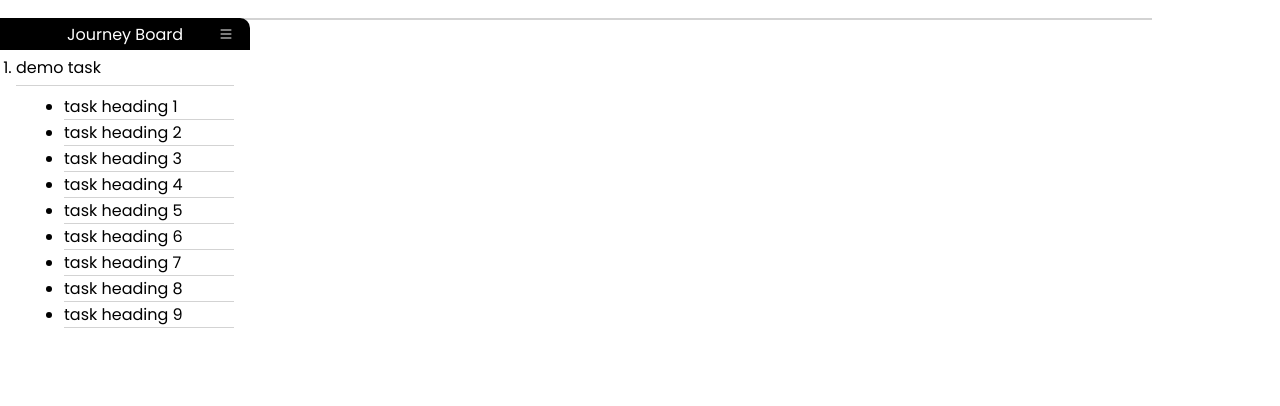
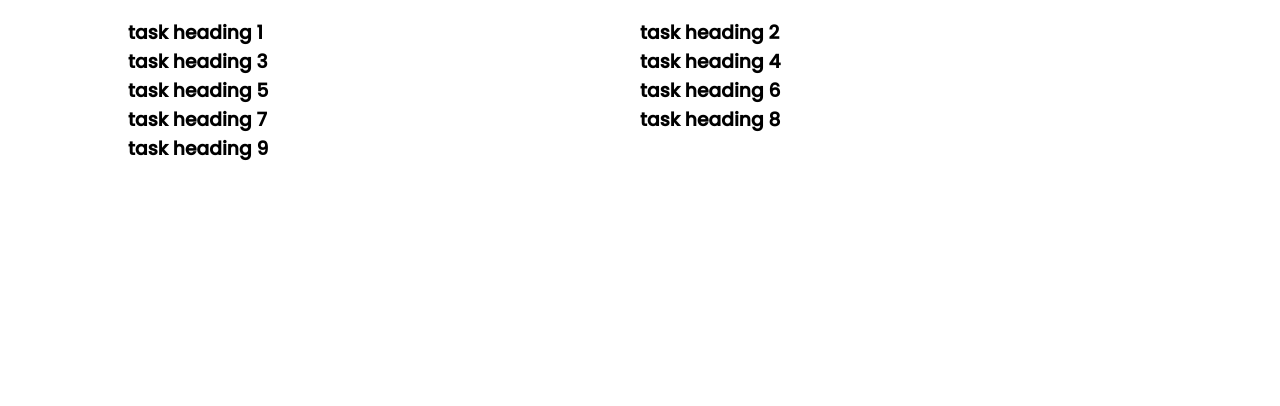
Before and after one commit to un-earthly/story-board-html-css-js, a plain HTML site: page index.html in a window 1280 px wide. Shown: the part 554-960 px from the top of the page. Before the commit the page ends 882 px from the top, so only its background shows below. Drawn offline with nearby package versions, Linux system fonts and the light colour scheme.

Commit message:
sidebar toggle and showing dynamic data

```diff
--- a/index.css
+++ b/index.css
@@ -112,8 +112,19 @@ nav {
     width: 250px;
     position: absolute;
     left: -0px;
+    top: 20%;
+    background-color: white;
+    height: 100%;
+    border-radius: 0 10px 0 0;
 }
 
+.sidebar.not_visible {
+    left: -200px;
+}
+
+.sidebar.visible {
+    left: 0px;
+}
 
 .menuicon {
     background-color: black;
@@ -123,6 +134,7 @@ nav {
     display: grid;
     place-items: center;
     border-radius: 0 10px 0 0;
+    cursor: pointer;
 }
 
 .menuicon>i {
--- a/index.html
+++ b/index.html
@@ -45,7 +45,7 @@
         <p>you're taking a new challange of new project</p>
         <h1 class="text-center">Demo Task</h1>
 
-        <div class="sidebar">
+        <div id="sidebar" class="sidebar not_visible">
             <div id="menuicon" class="menuicon">
                 <p>Journey Board</p>
                 <i class="bi bi-list"></i>
@@ -55,9 +55,7 @@
             </ol>
         </div>
         <!-- body -->
-        <div class="taskcontainer">
-            <div class="border"></div>
-            <div class="border"></div>
+        <div id="taskcontainer" class="taskcontainer">
         </div>
     </div>
     <!-- body -->
--- a/index.js
+++ b/index.js
@@ -1,3 +1,24 @@
+// global functions
+const getElement = id => document.getElementById(id);
+const createElement = el => document.createElement(el);
+const toggle = (el, toAdd, ToRemove) => {
+    el.classList.add(toAdd)
+    el.classList.remove(ToRemove)
+}
+
+
+const sidebarIcon = getElement('menuicon');
+const sidebar = getElement('sidebar');
+
+sidebarIcon.addEventListener('click', () => {
+    const isActive = sidebar.classList.contains('visible')
+    if (isActive) {
+        toggle(sidebar, 'not_visible', 'visible')
+    } else {
+        toggle(sidebar, 'visible', 'not_visible')
+    }
+})
+
 // genrating and showing sidebar information
 async function fetchPosts() {
     const response = await fetch(`data.json`)
@@ -7,24 +28,34 @@ async function fetchPosts() {
 
 
 function show(data) {
-    const ol = document.getElementById('sidebar_task_heading')
-    let li = document.createElement('li');
+    const ol = getElement('sidebar_task_heading')
+    const li = createElement('li');
     data.tasks.map(task => {
         li.innerHTML = task.task_title
         ol.appendChild(li)
         showNestedUl(task.assets, ol)
     })
-
-
 }
 
 function showNestedUl(data, ol) {
-    let ul = document.createElement('ul');
+    let ul = createElement('ul');
+    const taskcontainer = getElement('taskcontainer')
     data.map(asset => {
         let li = document.createElement('li');
         li.innerHTML = asset.asset_title
         ul.appendChild(li)
     })
+
+    data.map(task => {
+        const h3 = createElement('h3')
+        const p = createElement('p')
+        const div = createElement('div')
+        h3.innerHTML = task.asset_title
+        div.appendChild(h3)
+        div.appendChild(p)
+        console.log(task)
+        taskcontainer.appendChild(div)
+    })
     ol.appendChild(ul)
 }
 
```
